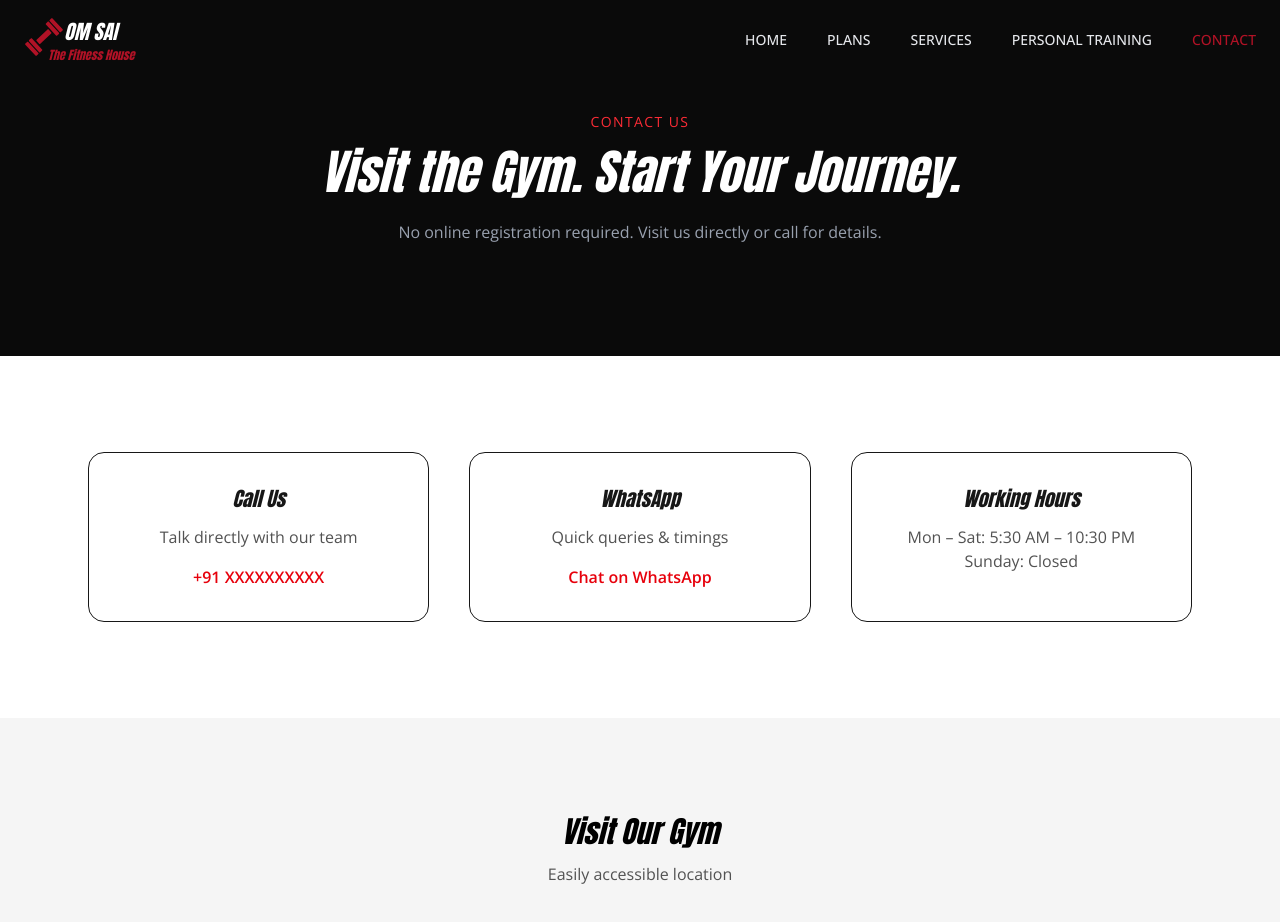
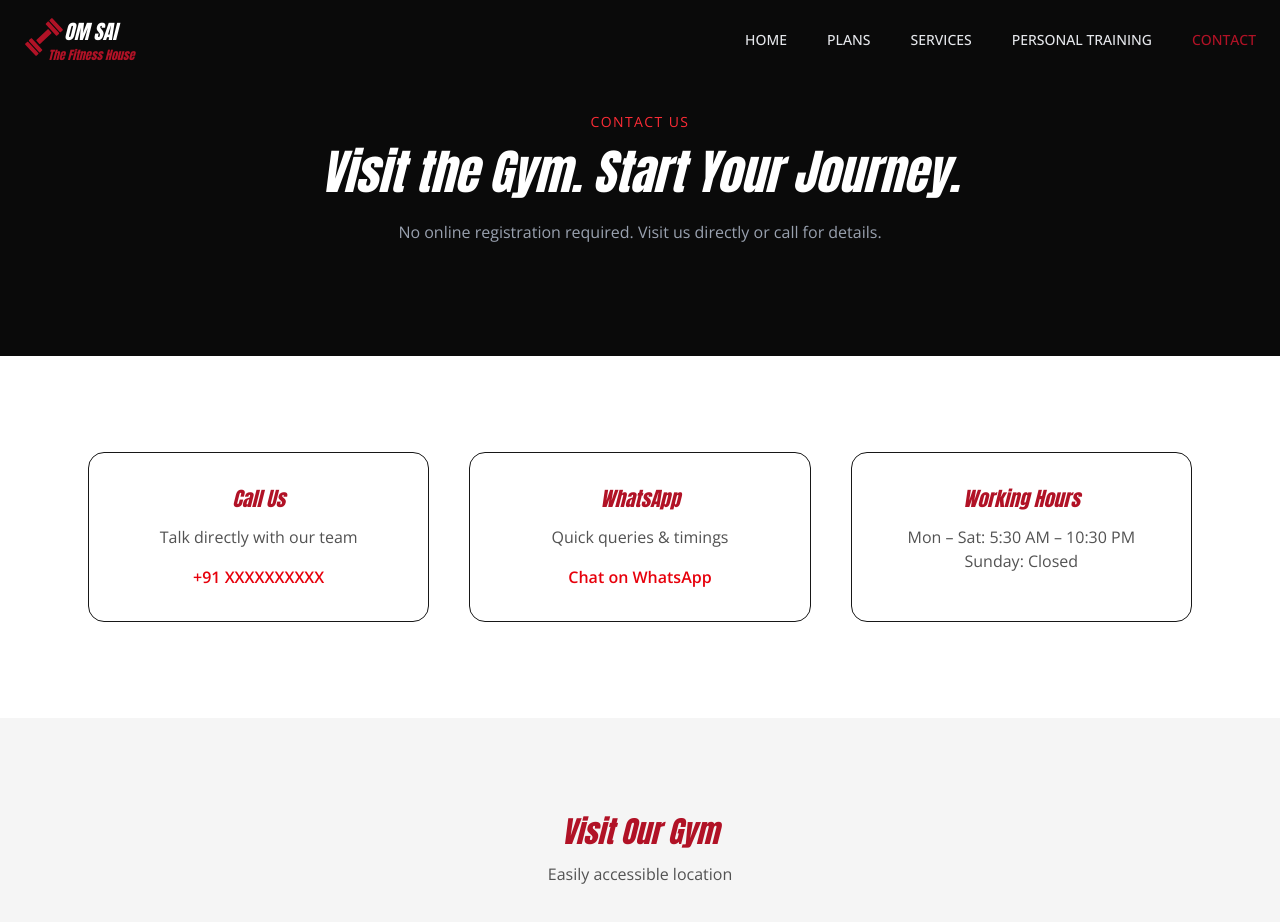
Before and after one commit to CwPranay/GymWebsite, a React (Vite) app: page /contact in a window 1280 px wide. Shown: the top 922 px of the page. Built offline with nearby package versions, Linux system fonts and the light colour scheme; grey boxes are pictures that could not be loaded.

Commit message:
heading colours changed to text-[#B11226]

```diff
--- a/src/pages/contact/ContactDetails.jsx
+++ b/src/pages/contact/ContactDetails.jsx
@@ -8,7 +8,7 @@ const ContactDetails = () => {
         <div className="grid md:grid-cols-3 gap-10 text-center">
 
           <div className="border rounded-2xl p-8">
-            <h3 className="text-xl font-heading italic mb-3">Call Us</h3>
+            <h3 className="text-xl font-heading italic text-[#B11226] mb-3">Call Us</h3>
             <p className="text-neutral-600 mb-4">
               Talk directly with our team
             </p>
@@ -21,7 +21,7 @@ const ContactDetails = () => {
           </div>
 
           <div className="border rounded-2xl p-8">
-            <h3 className="text-xl font-heading italic mb-3">WhatsApp</h3>
+            <h3 className="text-xl font-heading italic text-[#B11226] mb-3">WhatsApp</h3>
             <p className="text-neutral-600 mb-4">
               Quick queries & timings
             </p>
@@ -34,7 +34,7 @@ const ContactDetails = () => {
           </div>
 
           <div className="border rounded-2xl p-8">
-            <h3 className="text-xl font-heading italic mb-3">Working Hours</h3>
+            <h3 className="text-xl font-heading italic text-[#B11226] mb-3">Working Hours</h3>
             <p className="text-neutral-600">
               Mon – Sat: 5:30 AM – 10:30 PM<br />
               Sunday: Closed
--- a/src/pages/contact/ContactMap.jsx
+++ b/src/pages/contact/ContactMap.jsx
@@ -6,7 +6,7 @@ const ContactMap = () => {
       <div className="max-w-6xl mx-auto px-6">
 
         <div className="mb-10 text-center">
-          <h2 className="text-2xl md:text-3xl font-heading italic">
+          <h2 className="text-2xl text-[#B11226] md:text-3xl font-heading italic">
             Visit Our Gym
           </h2>
           <p className="text-neutral-600 mt-3">
--- a/src/pages/personalTraining/PTBenefits.jsx
+++ b/src/pages/personalTraining/PTBenefits.jsx
@@ -12,7 +12,7 @@ const PTBenefits = () => {
   return (
     <section className="bg-white text-neutral-900 py-24">
       <div className="max-w-6xl mx-auto px-6">
-        <h2 className="text-3xl font-heading italic text-center mb-14">
+        <h2 className="text-3xl text-[#B11226] font-heading italic text-center mb-14">
           Why Choose Personal Training?
         </h2>
 
--- a/src/pages/personalTraining/PTFor.jsx
+++ b/src/pages/personalTraining/PTFor.jsx
@@ -12,7 +12,7 @@ const PTFor = () => {
   return (
     <section className="bg-white py-24">
       <div className="max-w-6xl mx-auto px-6 text-center">
-        <h2 className="text-3xl font-heading italic mb-12">
+        <h2 className="text-3xl text-[#B11226] font-heading italic mb-12">
           Personal Training Is Best For
         </h2>
 
--- a/src/pages/personalTraining/PTProcess.jsx
+++ b/src/pages/personalTraining/PTProcess.jsx
@@ -23,7 +23,7 @@ const PTProcess = () => {
   return (
     <section className="bg-neutral-100 py-24">
       <div className="max-w-6xl mx-auto px-6">
-        <h2 className="text-3xl font-heading italic text-center mb-14">
+        <h2 className="text-3xl text-[#B11226] font-heading italic text-center mb-14">
           How Personal Training Works
         </h2>
 
```
